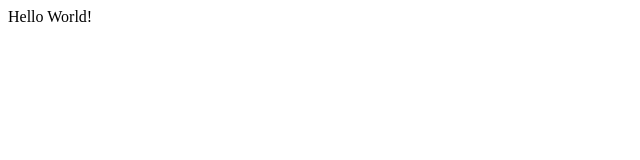
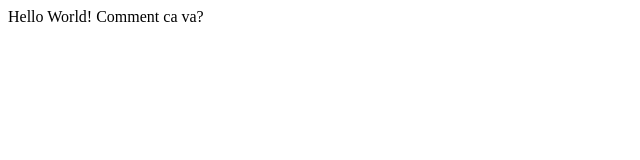
Before and after one commit to ly2107/homepage, a plain HTML site: page index.html in a window 1280 px wide. Shown: the whole page, without its empty margins (0-640 px from the left). Drawn offline with Linux system fonts and the light colour scheme.

Commit message:
New Branch

```diff
--- a/index.html
+++ b/index.html
@@ -4,5 +4,6 @@
 	</head>
 	<body>
 		<span>Hello World!</span>
+		<span>Comment ca va?</span>
 	</body>
 </html>
```
